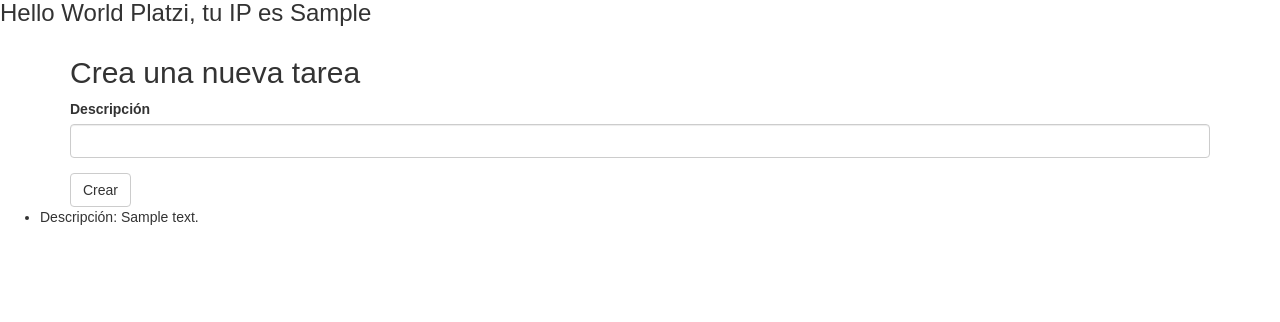
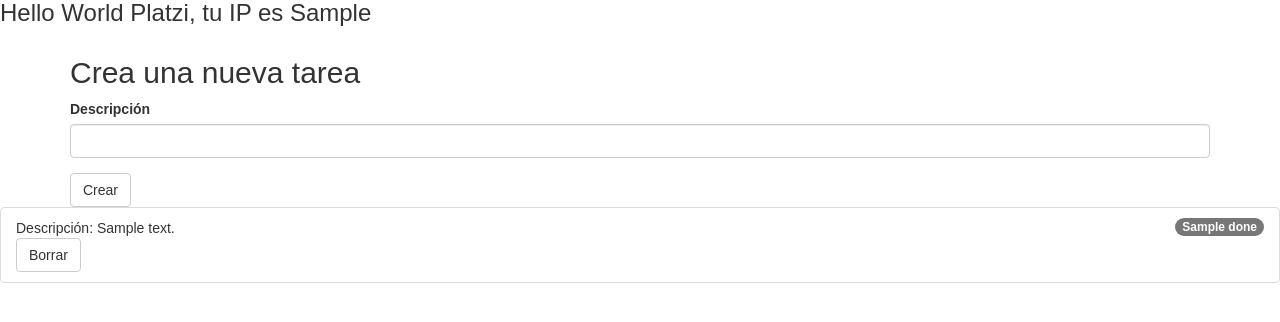
Before and after one commit to Mike-droid/curso_flask, a Flask app: template app/templates/hello.html in a window 1280 px wide. Shown: the part 132-454 px from the top of the page. Run offline with Flask 2, Linux system fonts and the light colour scheme; the template is opened without the code that fills it: values that come from a table or form of the project are taken from there, most other values are stand-ins (such as "Sample title", 1, 10 or a date in 2020); some libraries are stand-ins or nearby versions.

Commit message:
Clase 33 - Eliminar tareas

```diff
--- a/app/firestore_service.py
+++ b/app/firestore_service.py
@@ -30,4 +30,9 @@ def user_put(user_data):
 
 def put_todo(user_id, description):
     todos_collection_ref = db.collection('users').document(user_id).collection('todos')
-    todos_collection_ref.add({'description': description})
+    todos_collection_ref.add({'description': description, 'done': False})
+
+
+def delete_todo(user_id, todo_id):
+    todo_ref = db.document(f'users/{user_id}/todos/{todo_id}')
+    todo_ref.delete()
--- a/app/forms.py
+++ b/app/forms.py
@@ -12,3 +12,7 @@ class LoginForm(FlaskForm):
 class TodoForm(FlaskForm):
     description = StringField('Descripción', validators=[DataRequired()])
     submit = SubmitField('Crear')
+
+
+class DeleteTodoForm(FlaskForm):
+    submit = SubmitField('Borrar')
--- a/app/templates/hello.html
+++ b/app/templates/hello.html
@@ -23,9 +23,9 @@
         {{ wtf.quick_form(todo_form) }}
     </div>
 
-    <ul>
+    <ul class="list-group">
         {% for todo in todos %}
-            {{ macros.render_todo(todo) }}
+            {{ macros.render_todo(todo, delete_form) }}
         {% endfor %}
     </ul>
 {% endblock %}
--- a/app/templates/macros.html
+++ b/app/templates/macros.html
@@ -1,3 +1,12 @@
-{% macro render_todo(todo) %}
-    <li>Descripción: {{ todo.to_dict().description }}</li>
+{% import 'bootstrap/wtf.html' as wtf %}
+
+{% macro render_todo(todo, delete_form) %}
+    <li class="list-group-item">
+        <span class="badge">
+            {{ todo.to_dict().done }}
+        </span>
+        Descripción: {{ todo.to_dict().description }}
+
+        {{ wtf.quick_form(delete_form, action=url_for('delete', todo_id=todo.id)) }}
+    </li>
 {% endmacro %}
--- a/main.py
+++ b/main.py
@@ -2,8 +2,8 @@ from flask import request, make_response, redirect, render_template, session, fl
 from flask_login import login_required, current_user
 import unittest
 from app import create_app
-from app.firestore_service import get_todos, put_todo
-from app.forms import TodoForm
+from app.firestore_service import get_todos, put_todo, delete_todo
+from app.forms import TodoForm, DeleteTodoForm
 
 
 app = create_app()
@@ -41,12 +41,14 @@ def hello():
     user_ip = session.get('user_ip')
     username = current_user.id
     todo_form = TodoForm()
+    delete_form = DeleteTodoForm()
 
     context = {
         'user_ip': user_ip,
         'todos': get_todos(user_id=username),
         'username': username,
-        'todo_form': todo_form
+        'todo_form': todo_form,
+        'delete_form': delete_form,
     }
 
     if todo_form.validate_on_submit():
@@ -55,3 +57,11 @@ def hello():
         return redirect(url_for('hello'))
 
     return render_template('hello.html', **context)
+
+
+@app.route('/todos/delete/<todo_id>', methods=['POST'])  # Ruta dinámica
+def delete(todo_id):
+    user_id = current_user.id
+    delete_todo(user_id=user_id, todo_id=todo_id)
+
+    return redirect(url_for('hello'))
```
Also changed, not shown: readme.md.
